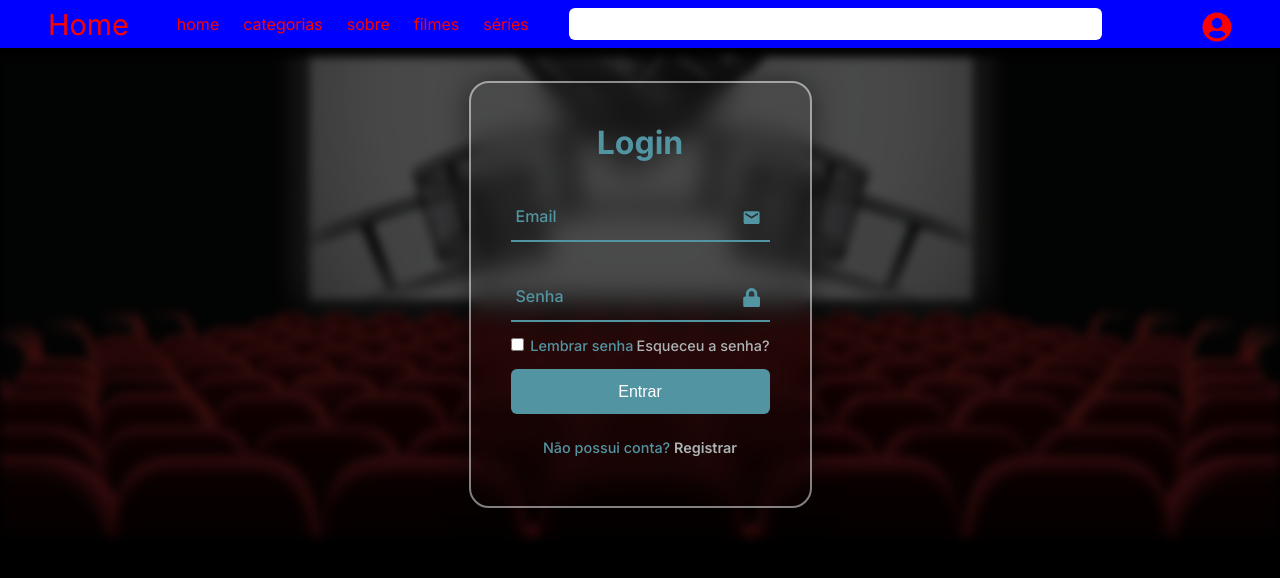
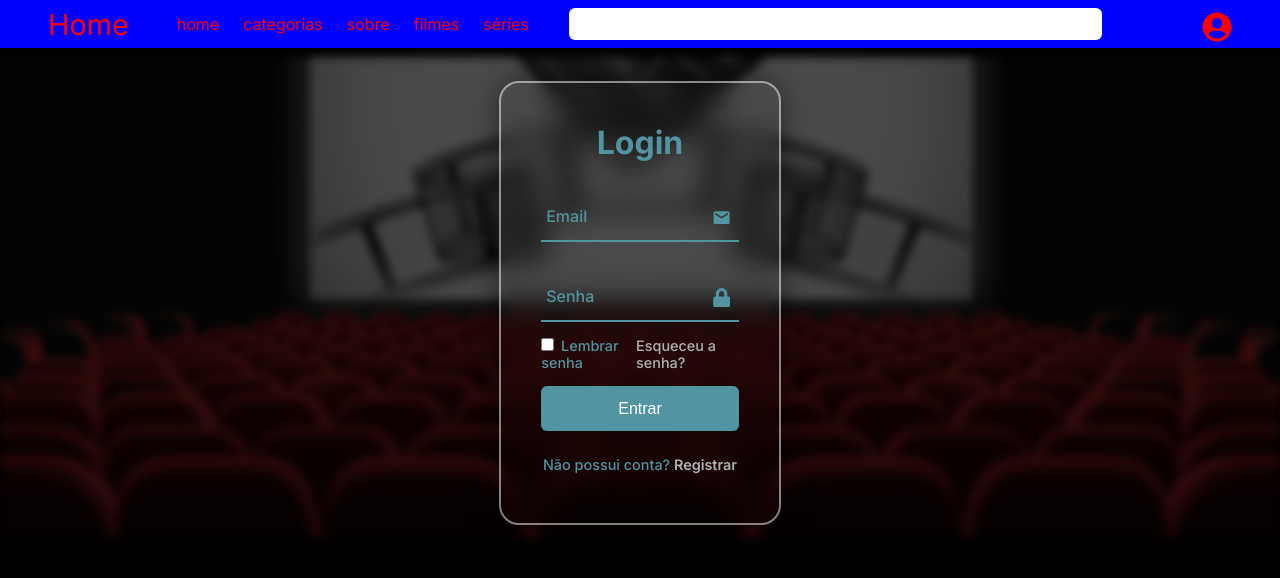
Before and after one commit to gustavocarvalho-ra/BDF, a Next.js app: page / in a window 1280 px wide. Both pictures are taken after a click on the button 1216 px from the left and 28 px from the top of the page. Shown: the top 578 px of the page. Built offline with nearby package versions, Linux system fonts and the light colour scheme.

Commit message:
feat: container width

```diff
--- a/src/app/components/Form/Form.module.scss
+++ b/src/app/components/Form/Form.module.scss
@@ -10,6 +10,10 @@
   flex-direction: column;
   gap: 10em;
   overflow: hidden;
+}
+
+.cont {
+  width: 55%;
 }
 
 .activeClass {
--- a/src/app/components/Form/index.tsx
+++ b/src/app/components/Form/index.tsx
@@ -19,7 +19,7 @@ export default function Form() {
       {/* <span className={styles.iconClose}>
         <IoClose name="close"></IoClose>
       </span> */}
-      <div className={`${form ? styles.activeClass : ''} `}>
+      <div className={`${form ? styles.activeClass : ''} ${styles.cont}`}>
         <div className={`${styles.formBoxLogin} ${styles.login}`}>
           <h2>Login</h2>
           <form action="#">
```
